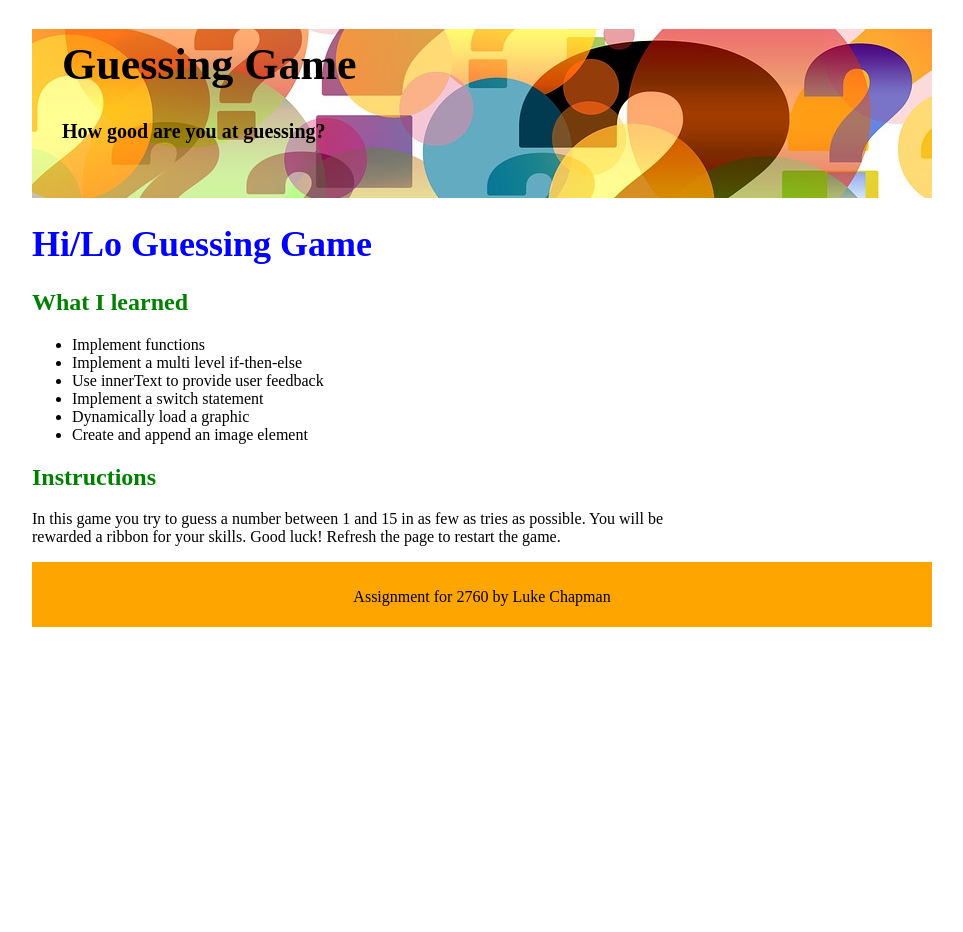
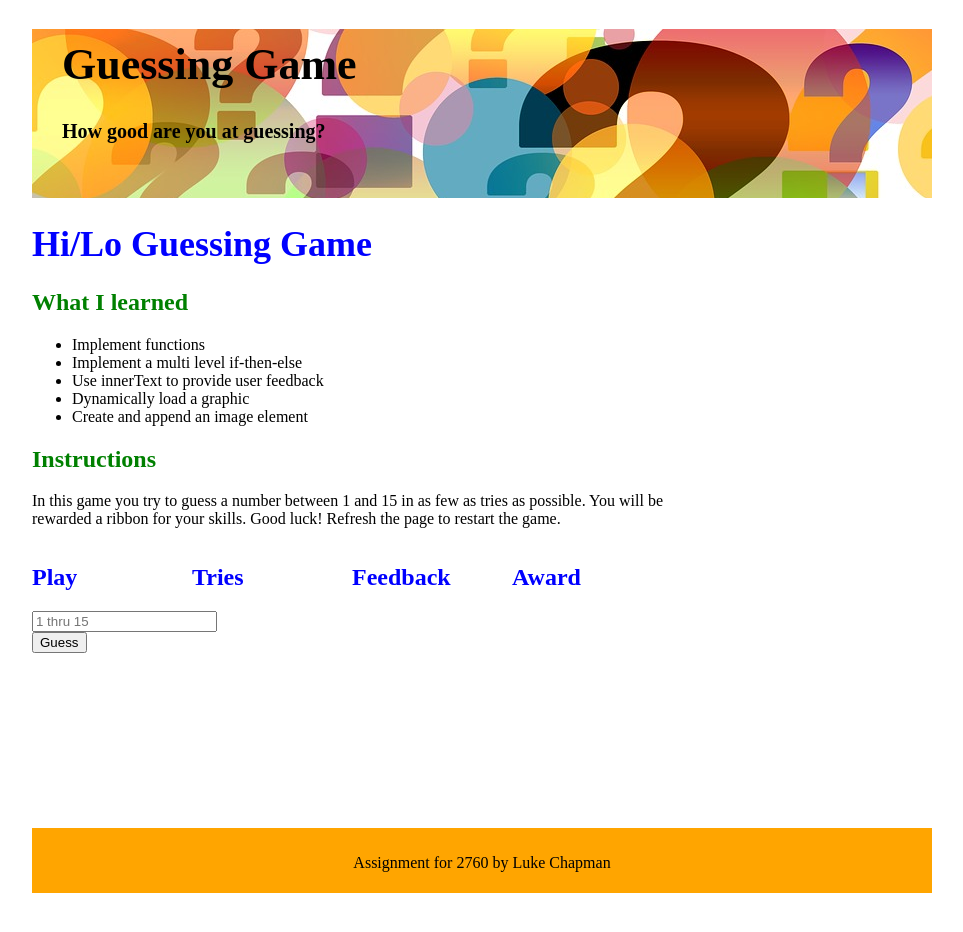
Before and after one commit to lukechapUVU/2760Assignments, a plain HTML site: page Unit03/index.html in a window 1280 px wide. Shown: the top 932 px of the page, without its empty margins (288-1251 px from the left). Drawn offline with Linux system fonts and the light colour scheme.

Commit message:
Finished Unit03

```diff
--- a/Unit03/index.html
+++ b/Unit03/index.html
@@ -20,14 +20,41 @@
             <li>Implement functions</li>
             <li>Implement a multi level if-then-else</li>
             <li>Use innerText to provide user feedback</li>
-            <li>Implement a switch statement</li>
             <li>Dynamically load a graphic</li>
             <li>Create and append an image element</li>
         </ul>
 
         <h2 class="body-subheader">Instructions</h2>
-        <p id='instructions'></p>
+        <p id='instructions'>
+            In this game you try to guess a number between 1 and 15 in as few as tries as possible. You will be rewarded a ribbon for your skills. Good luck! Refresh the page to restart the game.
+        </p>
+        <div class="game">
+            <article class="column">
+                <h2>Play</h2>
+                <div>
+                    <input id="guess" type="number" placeholder="1 thru 15"/>
+                    <button onclick="evalGuess()">Guess</button>
+                </div>
+            </article>
+            <article class="column">
+                <h2>Tries</h2>
+                <div id="attempts">
 
+                </div>
+            </article>
+            <article class="column">
+                <h2>Feedback</h2>
+                <div id="feedback">
+
+                </div>
+            </article>
+            <article class="column">
+                <h2>Award</h2>
+                <div id="ribbon">
+
+                </div>
+            </article>
+        </div>
     </main>
 
     <footer>
--- a/Unit03/script.js
+++ b/Unit03/script.js
@@ -1,6 +1,42 @@
 document.querySelector('header > h1').innerText = 'Guessing Game';
 document.querySelector('header > h2').innerText = 'How good are you at guessing?';
 
+let trueNum = Math.floor(Math.random() * 15) + 1;
+console.log('The number is ' + trueNum);
 
-let instructionsMessage = document.querySelector('#instructions');
-instructionsMessage.innerText = 'In this game you try to guess a number between 1 and 15 in as few as tries as possible. You will be rewarded a ribbon for your skills. Good luck! Refresh the page to restart the game.';
+let totalGuesses = 0;
+let userGuess = 0;
+
+function evalGuess() {
+    userGuess = document.querySelector('#guess').value;
+    const feedback = document.querySelector('#feedback');
+    const tries = document.querySelector('#attempts');
+    if(userGuess > 15 || userGuess < 1) {
+        feedback.innerText = 'Choose a number between 1 and 15';
+        return;
+    }
+    totalGuesses++;
+    var award = document.createElement('img');
+    tries.innerText = totalGuesses;
+    if(userGuess == trueNum) {
+        feedback.innerText = 'CORRECT!';
+        if(totalGuesses < 4) {
+            award.src = 'imgs/blue-ribbon.png';
+        }
+        else if(totalGuesses < 7) {
+            award.src = 'imgs/red-ribbon.png';
+        }
+        else {
+            award.src = 'imgs/yellow-ribbon.png';
+        }
+        document.querySelector('#ribbon').appendChild(award);
+    }
+    else if (userGuess < trueNum) {
+        feedback.innerText = 'Your guess was too low.\nTry again.';
+    }
+    else {
+        feedback.innerText = 'Your guess was too high.\nTry again.';
+    }
+
+
+}
--- a/Unit03/style.css
+++ b/Unit03/style.css
@@ -32,10 +32,29 @@ body {
     width: 50%;
 }
 
+.game {
+    color: blue;
+}
+
+.column {
+    float: left;
+    width: 25%;
+}
+
+#feedback {
+    font-size: 20px;
+}
+
+#attempts {
+    padding-left: 20px;
+    font-size: 40px;
+}
+
 footer {
     background-color: orange;
     text-align: center;
     padding-top: 10px;
     padding-bottom: 5px;
     width: 900px;
+    margin-top: 300px;
 }
```
Also changed, not shown: Unit03/imgs/blue-ribbon.png (added), Unit03/imgs/red-ribbon.png (added), Unit03/imgs/yellow-ribbon.png (added).
